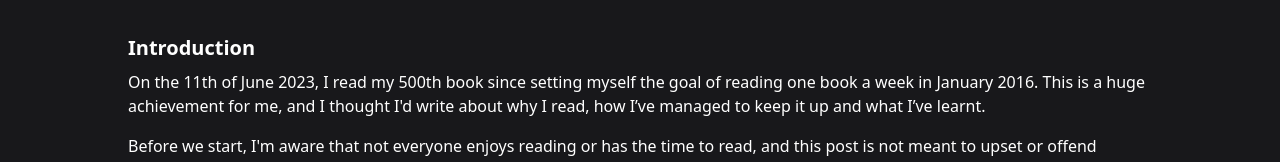
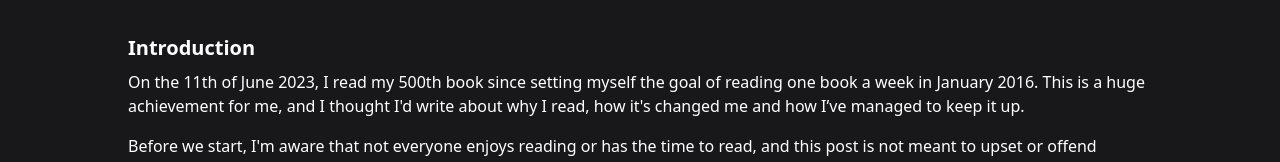
Before and after one commit to simonrose121/simon-rose.co.uk, a Next.js app: page /blog/500-books in a window 1280 px wide. Shown: the part 410-572 px from the top of the page. Built offline with nearby package versions, Linux system fonts and the light colour scheme.

Commit message:
fix: strapline

```diff
--- a/pages/blog/500-books.mdx
+++ b/pages/blog/500-books.mdx
@@ -14,7 +14,7 @@ export const post = posts.find(post => post.id === '500-books');
 
 ### Introduction
 
-On the 11th of June 2023, I read my 500th book since setting myself the goal of reading one book a week in January 2016. This is a huge achievement for me, and I thought I'd write about why I read, how I’ve managed to keep it up and what I’ve learnt.
+On the 11th of June 2023, I read my 500th book since setting myself the goal of reading one book a week in January 2016. This is a huge achievement for me, and I thought I'd write about why I read, how it's changed me and how I’ve managed to keep it up.
 
 Before we start, I'm aware that not everyone enjoys reading or has the time to read, and this post is not meant to upset or offend anyone by suggesting otherwise.
 
@@ -99,7 +99,7 @@ I believe we only get one life. I want to be proud of mine: the people I loved,
 As much as I’d love to remember everything I read, it would be impossible (or at least very time-consuming.) If I feel like a book will have a particular application in my life, such as [The Psychology of Money by Morgan Housel](https://www.goodreads.com/book/show/41881472-the-psychology-of-money) or [Algorithms to Live By by Brian Christian and Tom Griffiths](https://www.goodreads.com/book/show/25666050-algorithms-to-live-by), then I’ll make notes. I either make notes either on the Notes app on my phone, or I’ll convert them into a mind map on Figma. Otherwise, I’ll just try to take some general lessons from a book and fit that in my mental model of the world. It often helps me if I talk about key points in the book with someone, as this solidifies some of the memories and helps me recall it later.
 
 <Image alt="" src={moneyMindMap} width={1000} height={500} />
-_My mind map summary of The Psychology of Money by Morgan Housel._
+_My (quite messy) mind map summary of The Psychology of Money by Morgan Housel._
 
 #### What are my favourite genres?
 
```
